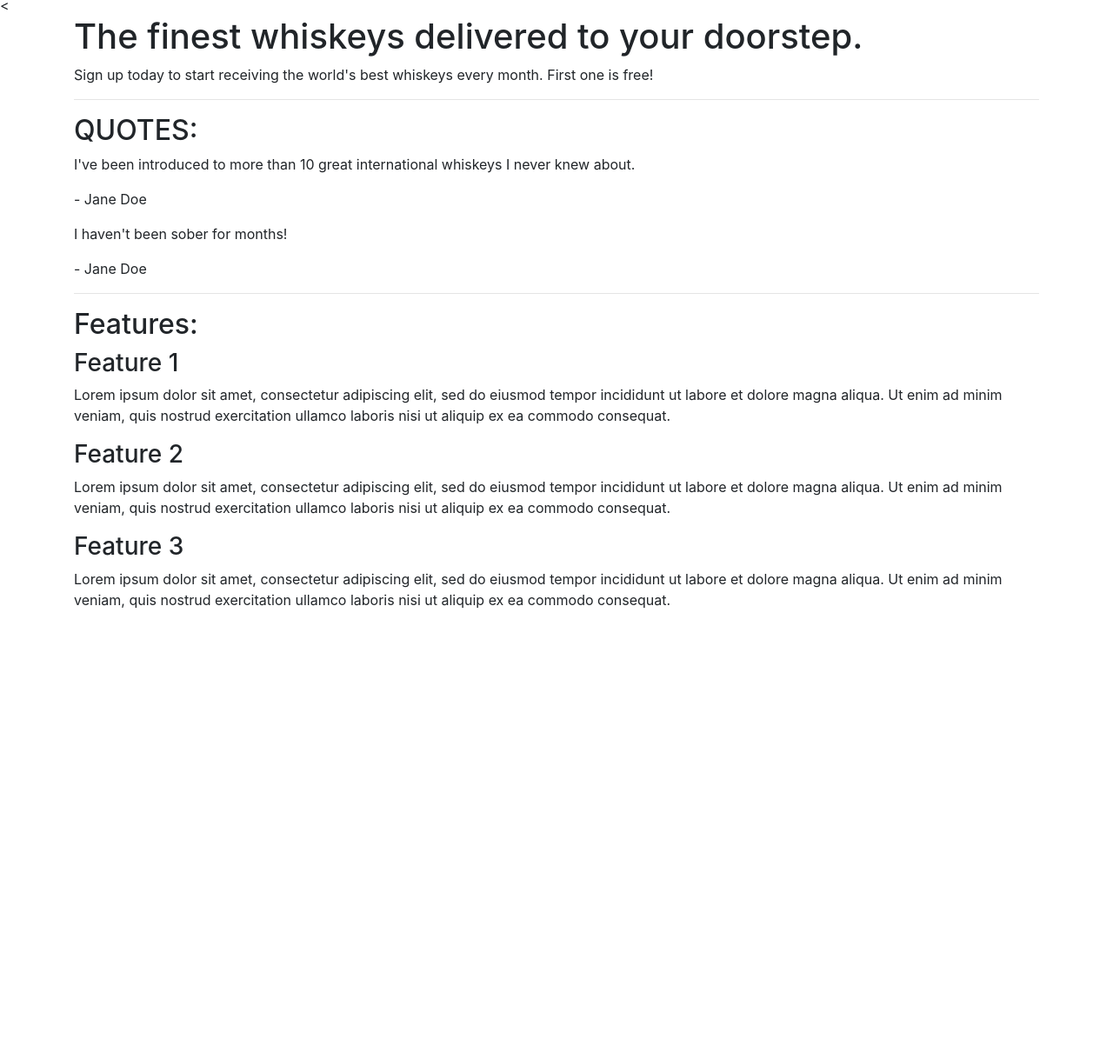
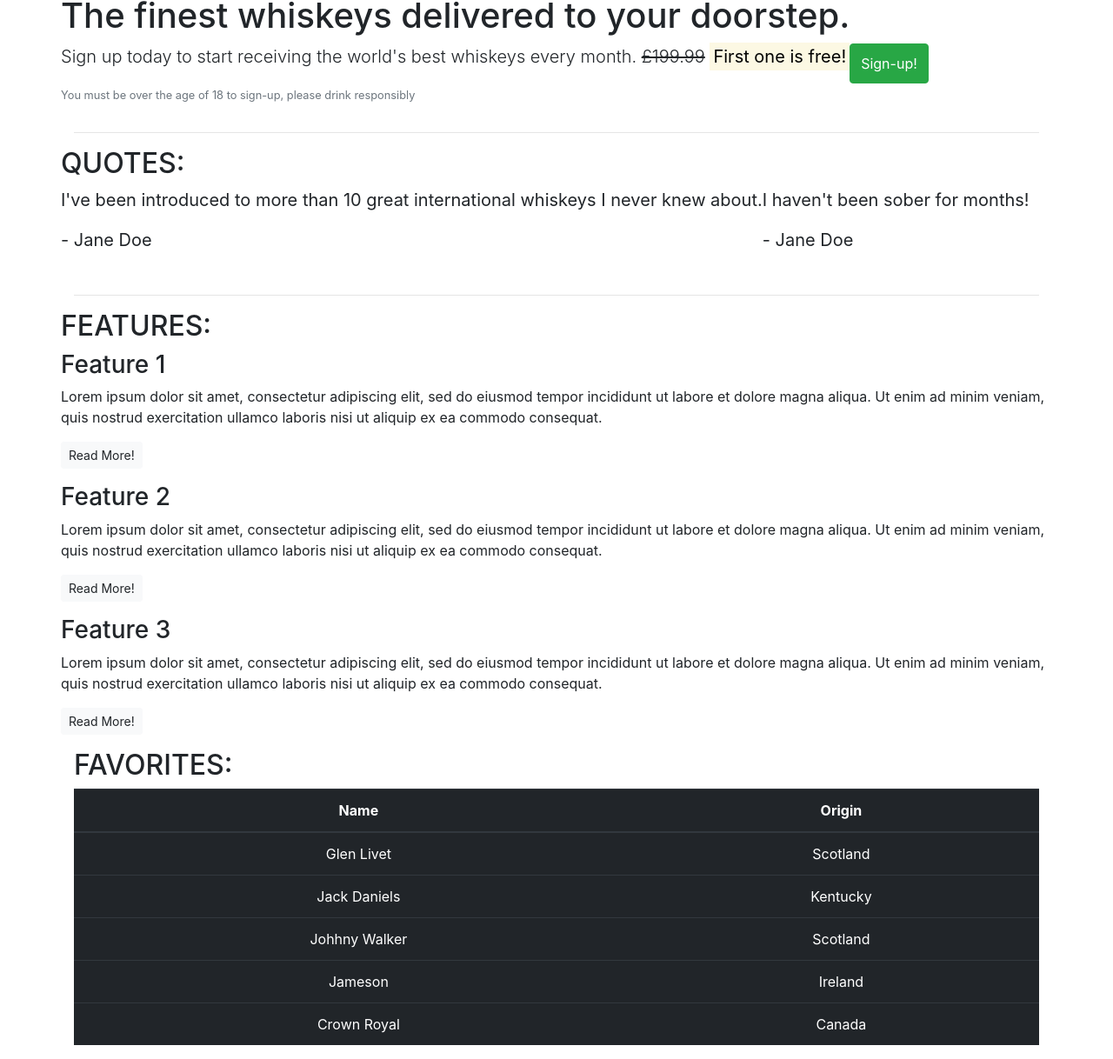
Before and after one commit to Mrekyle/bootstrap-lessons, a plain HTML site: page index.html in a window 1280 px wide. Shown: the part 6-1224 px from the top of the page at 87% size. Before the commit the page ends 800 px from the top, so only its background shows below. Drawn offline with nearby package versions, Linux system fonts and the light colour scheme.

Commit message:
Add bootstrap styling

```diff
--- a/index.html
+++ b/index.html
@@ -3,7 +3,7 @@
 
 <head>
     <meta charset="utf-8">
-    <<meta name="viewport" content="width=device-width, initial-scale=1.0">
+    <meta name="viewport" content="width=device-width, initial-scale=1.0">
 
     <title>Whiskey Drop | Taste a new whiskey every month</title>
     <link rel="stylesheet" href="https://maxcdn.bootstrapcdn.com/bootstrap/4.1.3/css/bootstrap.min.css">
@@ -13,22 +13,30 @@
     <article class="container">
         <!-- Callout -->
         <section class="callout">
+            <div class="row">
                 <h1>The finest whiskeys delivered to your doorstep.</h1>
-            <p>Sign up today to start receiving the world's best whiskeys every month. First one is free!</p>
+                <p class="lead">Sign up today to start receiving the world's best whiskeys every month. <s>£199.99</s> <strong><mark>First one is free!</mark></strong></p>
+                <button class="btn btn-success">Sign-up!</button>
+                <p class="text-muted"><small>You must be over the age of 18 to sign-up, please drink responsibly</small></p>
+            </div>
         </section>
         <!-- /.callout -->
         <hr>
 
         <!-- Quotes -->
         <section class="quotes">
+            <div class="row">
                 <h2 class="text-uppercase">Quotes:</h2>
-            <div class="quote">
+            </div>
+            <div class="row">
+                <blockquote class="blockquote">
                     <p>I've been introduced to more than 10 great international whiskeys I never knew about.</p>
                     <p>- Jane Doe</p>
-            </div>
-            <div class="quote">
+                </blockquote>
+                <blockquote class="blockquote">
                     <p>I haven't been sober for months!</p>
                     <p>- Jane Doe</p>
+                </blockquote>
             </div>
         </section>
         <!-- /.quotes -->
@@ -36,21 +44,65 @@
 
         <!-- Features -->
         <section class="features">
-            <h2>Features:</h2>
+            <div class="row">
+                <h2 class="text-uppercase">Features:</h2>
+            </div>
+            <div class="row">
                 <div class="feature">
                     <h3>Feature 1</h3>
                     <p>Lorem ipsum dolor sit amet, consectetur adipiscing elit, sed do eiusmod tempor incididunt ut labore et dolore magna aliqua. Ut enim ad minim veniam, quis nostrud exercitation ullamco laboris nisi ut aliquip ex ea commodo consequat.</p>
+                    <p><a class="btn btn-light btn-sm">Read More!</a></p>
                 </div>
                 <div class="feature">
                     <h3>Feature 2</h3>
                     <p>Lorem ipsum dolor sit amet, consectetur adipiscing elit, sed do eiusmod tempor incididunt ut labore et dolore magna aliqua. Ut enim ad minim veniam, quis nostrud exercitation ullamco laboris nisi ut aliquip ex ea commodo consequat.</p>
+                    <p><a class="btn btn-light btn-sm">Read More!</a></p>
                 </div>
                 <div class="feature">
                     <h3>Feature 3</h3>
                     <p>Lorem ipsum dolor sit amet, consectetur adipiscing elit, sed do eiusmod tempor incididunt ut labore et dolore magna aliqua. Ut enim ad minim veniam, quis nostrud exercitation ullamco laboris nisi ut aliquip ex ea commodo consequat.</p>
+                    <p><a class="btn btn-light btn-sm">Read More!</a></p>
+                </div>
             </div>
         </section>
         <!-- /.features -->
+
+        <!-- Favorites-->
+        <section>
+            <h2 class="text-uppercase">Favorites: </h2>
+            <div class="favorites">
+                <table class="table-dark text-center table-hover table">
+                    <thead>
+                        <tr>
+                            <th>Name </th>
+                            <th>Origin </th>
+                        </tr>
+                    </thead>
+                    <tbody>
+                        <tr>
+                            <td>Glen Livet</td>
+                            <td>Scotland</td>
+                        </tr>
+                        <tr>
+                            <td>Jack Daniels</td>
+                            <td>Kentucky</td>
+                        </tr>
+                        <tr>
+                            <td>Johhny Walker</td>
+                            <td>Scotland</td>
+                        </tr>
+                        <tr>
+                            <td>Jameson</td>
+                            <td>Ireland</td>
+                        </tr>
+                        <tr>
+                            <td>Crown Royal</td>
+                            <td>Canada</td>
+                        </tr>
+                    </tbody>
+                </table>
+            </div>
+        </section>
     </article>
 </body>
 
```
Lines whose indentation alone changed are shown as unchanged.
